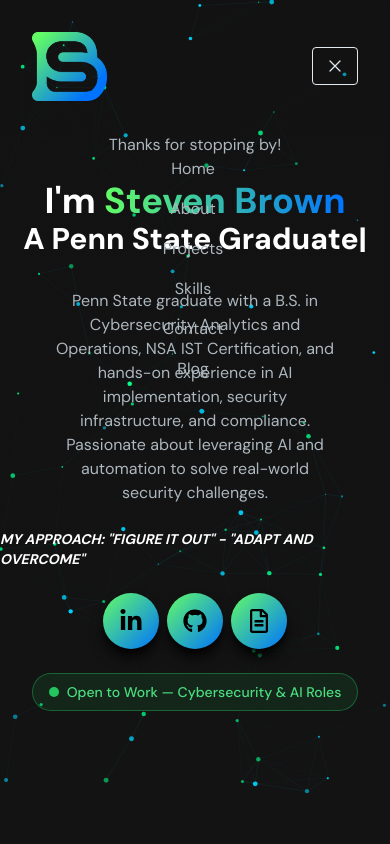
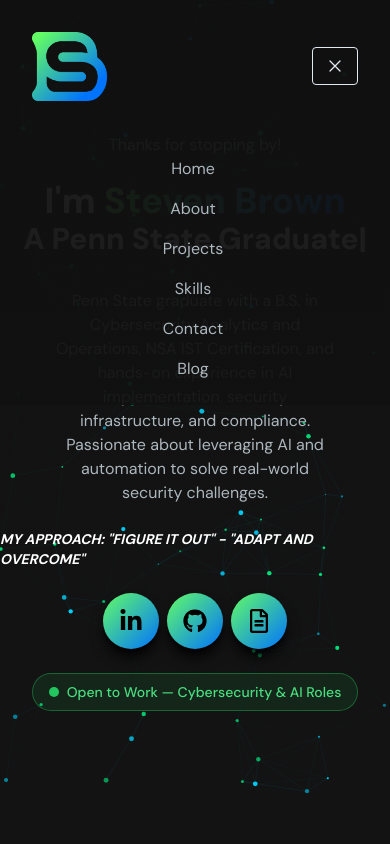
Before and after one commit to Steven6Brown/portfolioWebsite, a Next.js app: page / in a window 390 px wide. Both pictures are taken after a click on the button 335 px from the left and 66 px from the top of the page. Shown: the top 844 px of the page. Built offline with nearby package versions, Linux system fonts and the light colour scheme.

Commit message:
Fixed transparent navbar in small screen size

```diff
--- a/app/components/MenuOverlay.jsx
+++ b/app/components/MenuOverlay.jsx
@@ -4,8 +4,8 @@ import NavLink from './NavLink';
 export const MenuOverlay = ({ links }) => {
   return (
     <ul className='flex flex-col py-4 items-center'>
-        {links.map(( link, index ) => (
-            <li key={index}>
+        {links.map((link, index) => (
+            <li key={index} className='w-full text-center'>
                 <NavLink href={link.path} title={link.title} />
             </li>
         ))}
--- a/app/components/Navbar.jsx
+++ b/app/components/Navbar.jsx
@@ -46,13 +46,15 @@ export const Navbar = () => {
     }
   };
 
+  const bgStyle = {
+    backgroundColor: hasScrolled || navbarOpen ? 'rgba(17,17,17,0.95)' : 'transparent',
+    boxShadow: hasScrolled ? '0 4px 12px rgba(0,0,0,0.8)' : 'none',
+  };
+
   return (
     <nav
       className="fixed top-0 z-50 w-full transition-all duration-300"
-      style={{
-        backgroundColor: hasScrolled ? 'rgba(17,17,17,0.95)' : 'transparent', // slightly darker
-        boxShadow: hasScrolled ? '0 4px 12px rgba(0,0,0,0.8)' : 'none',
-      }}
+      style={bgStyle}
     >
       <div className="flex flex-wrap items-center justify-between mx-auto p-8 sm:px-6 md:px-20 w-full">
         <Link href="/#home" className="flex items-center justify-center">
@@ -97,7 +99,11 @@ export const Navbar = () => {
         </div>
       </div>
 
-      {navbarOpen ? <MenuOverlay links={navLinks} /> : null}
+      {navbarOpen && (
+        <div>
+          <MenuOverlay links={navLinks} />
+        </div>
+      )}
     </nav>
   );
 };
```
